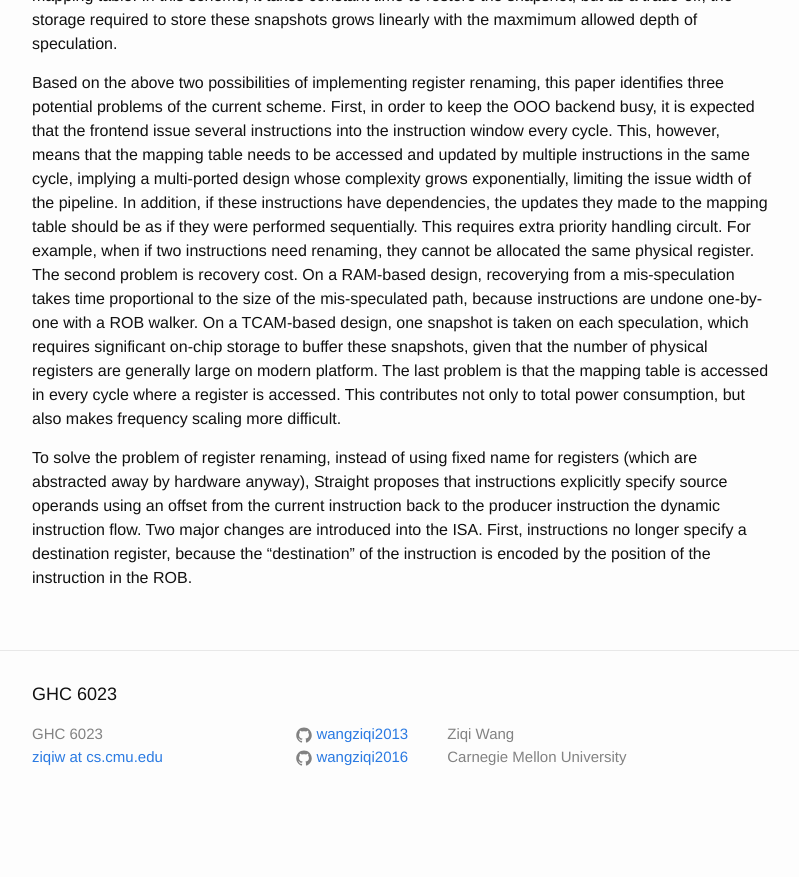
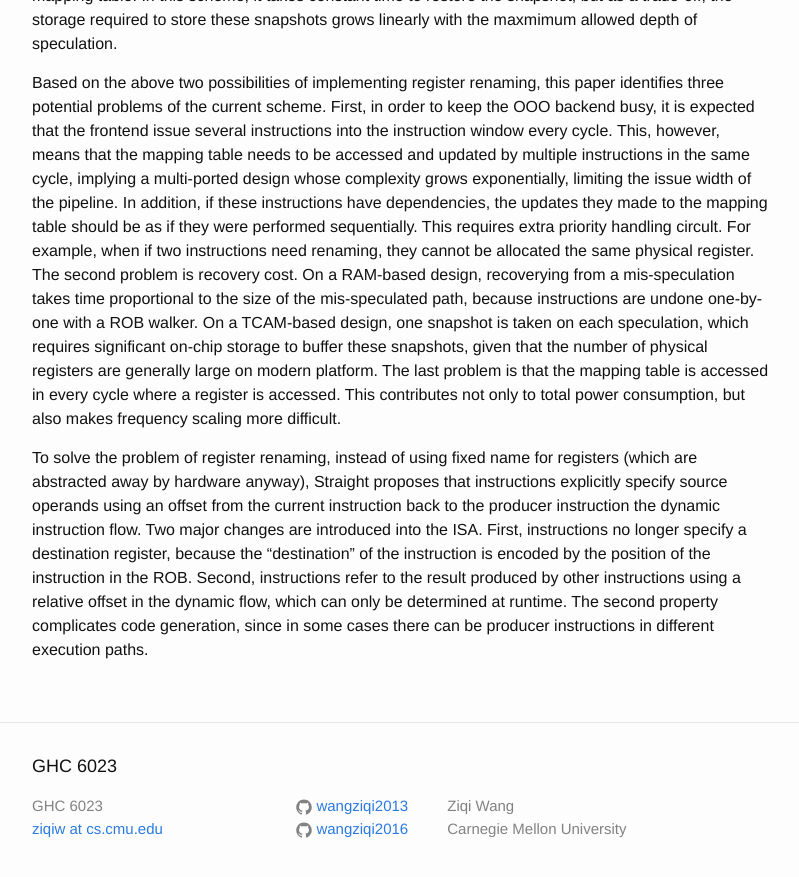
Before and after one commit to wangziqi2013/wangziqi2013.github.io, a Jekyll site: the page built from _posts/2019-08-15-straight.markdown, in a window 1280 px wide and 900 px high, scrolled down 1020 px. Shown: the top 877 px of the window, without its empty margins (238-1037 px from the left). Built offline with Jekyll 4.4.1, drawn with Linux system fonts in a browser that asks for light colours; our own code applies the rules of GitHub Pages for plain Markdown files; before the commit the page ends 1848 px from its top, so only the background shows below that.

Commit message:
Adding second ISA change

```diff
--- a/_posts/2019-08-15-straight.markdown
+++ b/_posts/2019-08-15-straight.markdown
@@ -65,4 +65,6 @@ To solve the problem of register renaming, instead of using fixed name for regis
 anyway), Straight proposes that instructions explicitly specify source operands using an offset from the current instruction
 back to the producer instruction the dynamic instruction flow. Two major changes are introduced into the ISA. First,
 instructions no longer specify a destination register, because the "destination" of the instruction is encoded by the position
-of the instruction in the ROB.
+of the instruction in the ROB. Second, instructions refer to the result produced by other instructions using a relative offset
+in the dynamic flow, which can only be determined at runtime. The second property complicates code generation, since in
+some cases there can be producer instructions in different execution paths.
```
